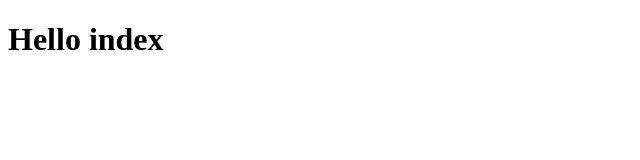
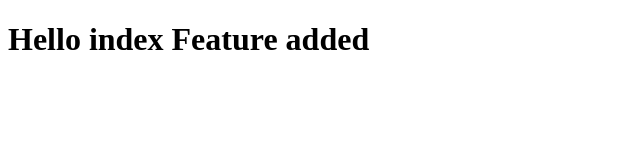
Before and after one commit to Tanish2623/Learn-github, a plain HTML site: page hello.html in a window 1280 px wide. Shown: the whole page, without its empty margins (0-640 px from the left). Drawn offline with Linux system fonts and the light colour scheme.

Commit message:
New feature

```diff
--- a/hello.html
+++ b/hello.html
@@ -1,6 +1,6 @@
 <!DOCTYPE html>
 <html>
     <body>
-        <h1>Hello index</h1>
+        <h1>Hello index Feature added</h1>
     </body>
 </html>
```
